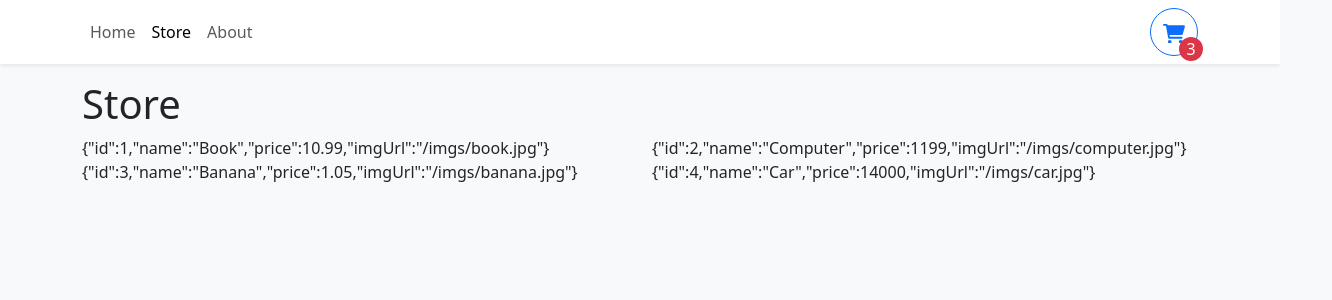
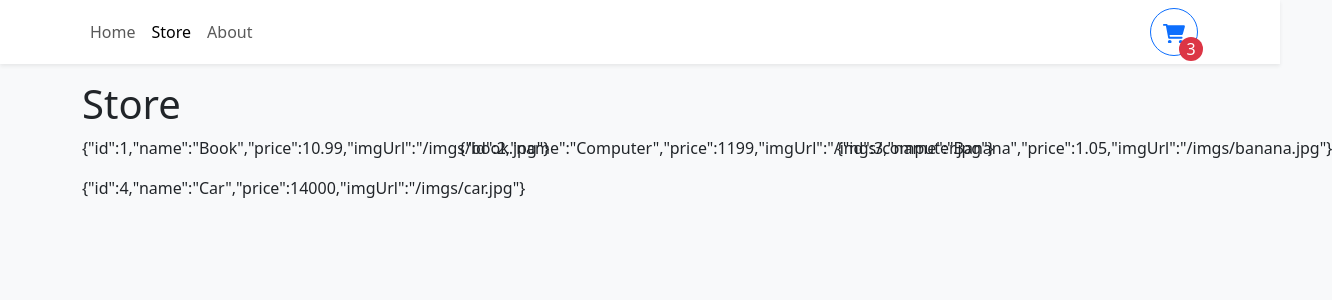
Before and after one commit to halleluyahadesuyi/ecommerce-store-shopping-cart, a React (Vite) app: page /store in a window 1280 px wide. Shown: the top 300 px of the page, 1332 px wide, since content can reach past the window. Built offline with nearby package versions, Linux system fonts and the light colour scheme.

Commit message:
Add some styling to row

```diff
--- a/src/pages/Store.tsx
+++ b/src/pages/Store.tsx
@@ -5,7 +5,7 @@
     return (
         <>
             <h1>Store</h1>
-            <Row>
+            <Row md={2} xs={1} lg={3} className="g-3">
                 {storeItems.map(item => (
                     <Col>{JSON.stringify(item)}</Col>
                 ))
```
